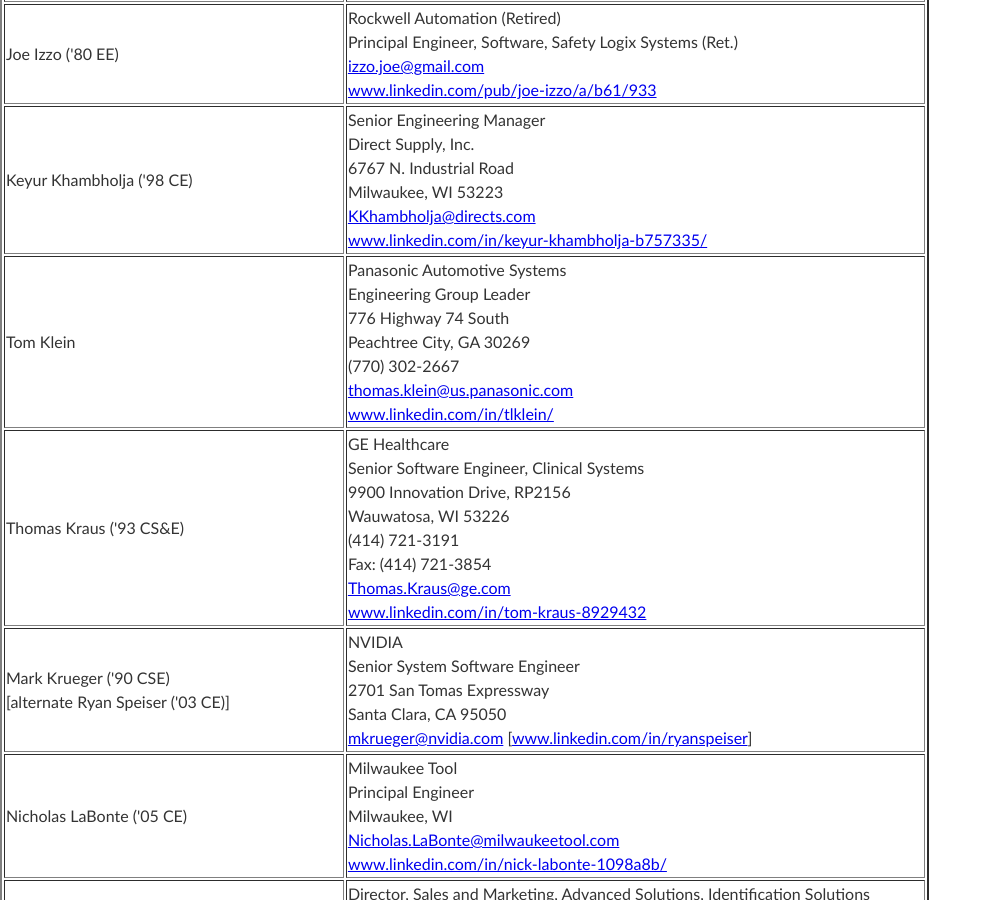
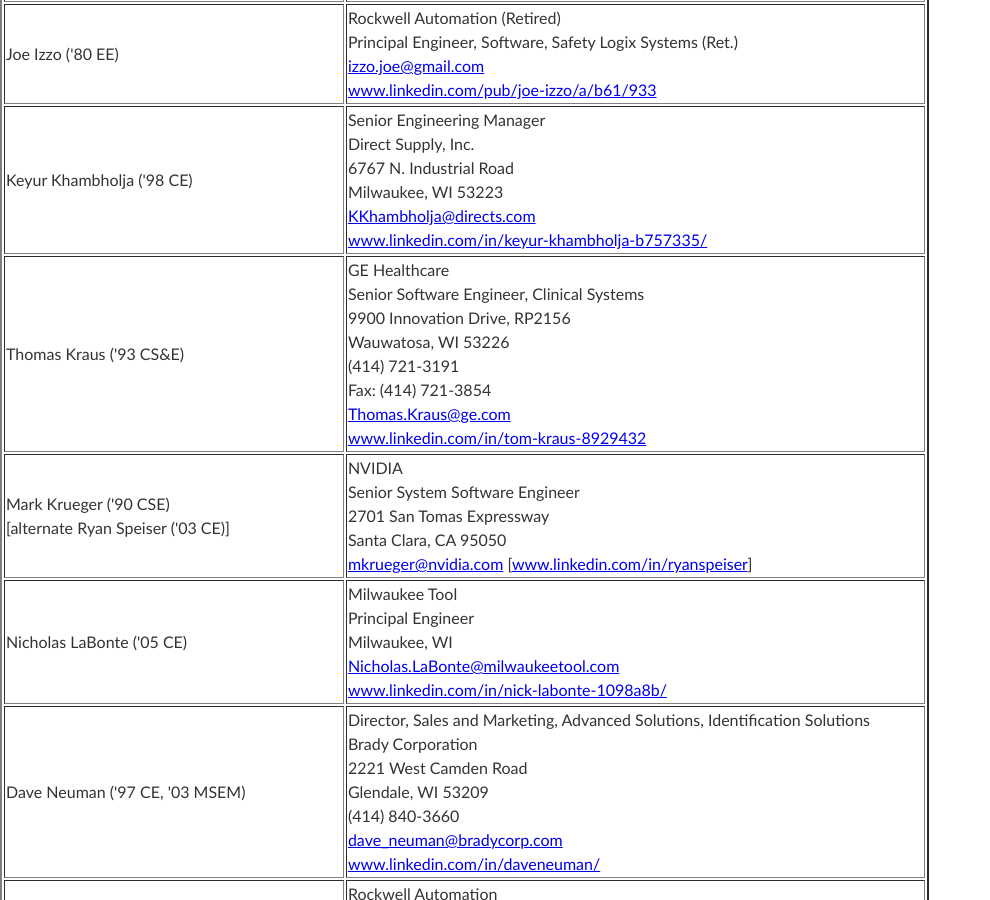
Before and after one commit to edurant/edurant.github.io, a Jekyll site: the page built from ceiac/members.html, in a window 1280 px wide and 900 px high, scrolled down 1489 px. Shown: the whole window, without its empty margins (0-990 px from the left). Built offline with Jekyll 4.4.1, drawn with Linux system fonts in a browser that asks for light colours.

Commit message:
ce iac membership update

```diff
--- a/ceiac/members.html
+++ b/ceiac/members.html
@@ -77,16 +77,6 @@
     Milwaukee, WI 53223<br/>
     <a href="mailto:KKhambholja@directs.com">KKhambholja@directs.com</a>
     <br/><a href="https://www.linkedin.com/in/keyur-khambholja-b757335/">www.linkedin.com/in/keyur-khambholja-b757335/</a></td>
-</tr>
-<tr>
-  <td>Tom Klein</td>
-  <td>Panasonic Automotive Systems
-    <br/>Engineering Group Leader
-    <br/>776 Highway 74 South
-    <br/>Peachtree City, GA 30269
-    <br/>(770) 302-2667
-    <br/><a href="mailto:thomas.klein@us.panasonic.com">thomas.klein@us.panasonic.com</a>
-    <br/><a href="https://www.linkedin.com/in/tlklein/">www.linkedin.com/in/tlklein/</a></td>
 </tr>
 <tr>
   <td>Thomas Kraus ('93 CS&amp;E)</td>
```
